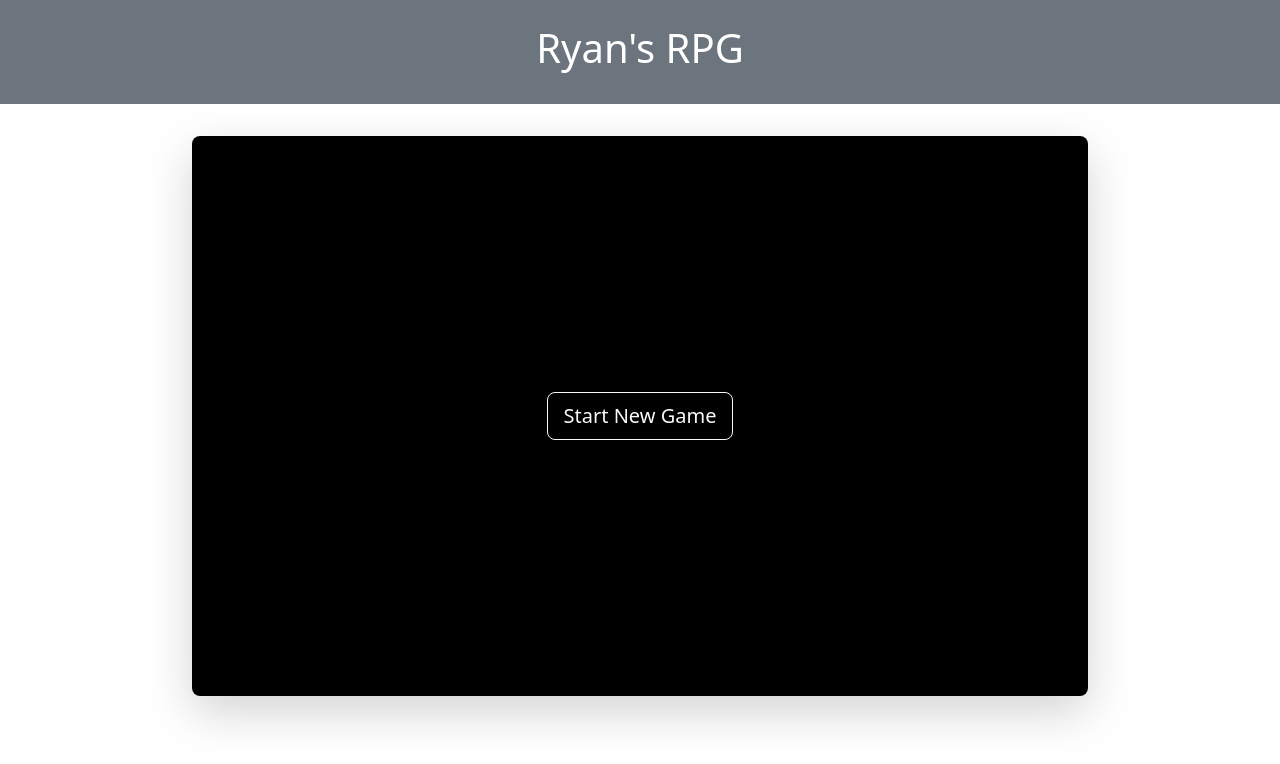
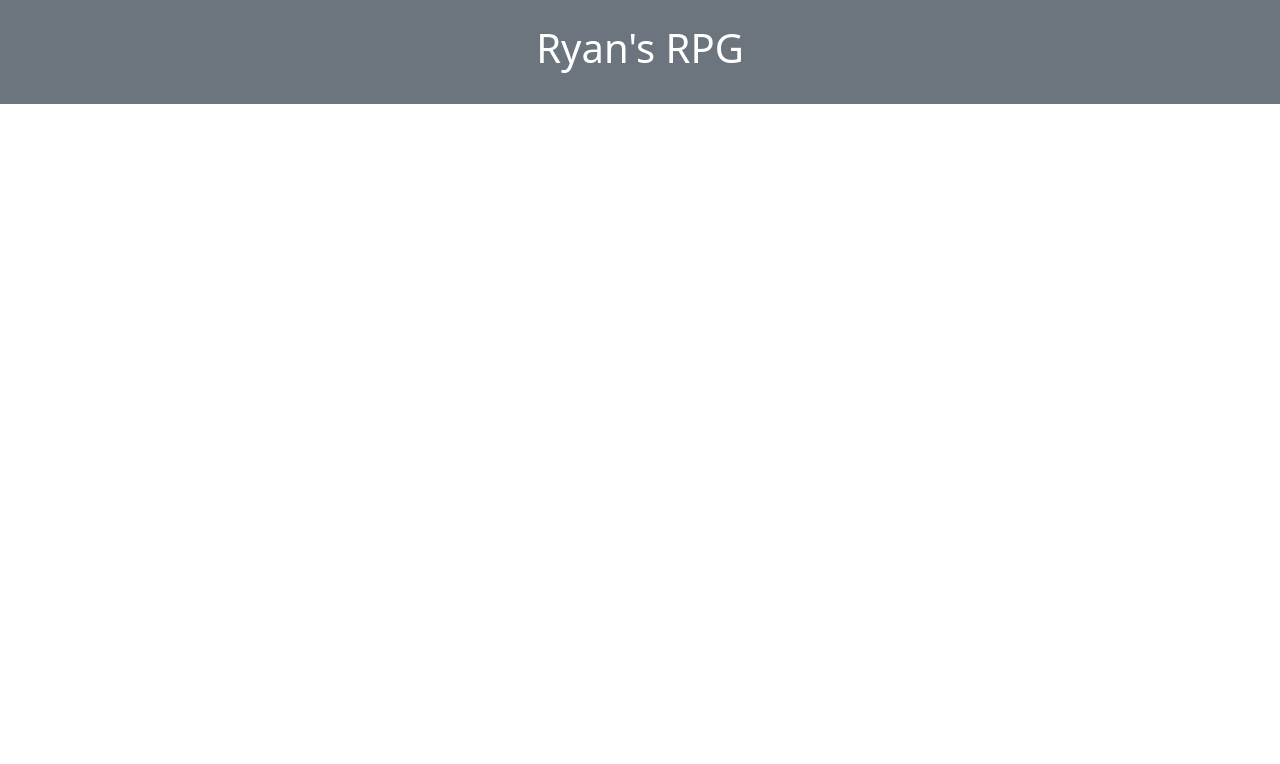
Before and after one commit to ryanfrynelson13/rpg, a React (Create React App) app: page / in a window 1280 px wide. Shown: the top 764 px of the page. Built offline with nearby package versions, Linux system fonts and the light colour scheme.

Commit message:
add react router + start game board

```diff
--- a/package.json
+++ b/package.json
@@ -6,9 +6,13 @@
     "@testing-library/jest-dom": "^5.16.5",
     "@testing-library/react": "^13.4.0",
     "@testing-library/user-event": "^13.5.0",
+    "localforage": "^1.10.0",
+    "match-sorter": "^6.3.1",
     "react": "^18.2.0",
     "react-dom": "^18.2.0",
+    "react-router-dom": "^6.4.5",
     "react-scripts": "5.0.1",
+    "sort-by": "^1.2.0",
     "web-vitals": "^2.1.4"
   },
   "scripts": {
--- a/src/App.jsx
+++ b/src/App.jsx
@@ -1,39 +1,17 @@
-import React, {useState} from "react";
-import GameInit from "./Init/GameInit";
+import { Outlet } from "react-router-dom";
 
-import Human from './models/Heros/Human'
-import Dwarf from './models/Heros/Dwarf'
-import Elf from './models/Heros/Elf'
-import Goblin from './models/Heros/Goblin'
-import Centaur from './models/Heros/Centaur'
 
-const classMap = new Map([
-  ['human', Human],
-  ['dwarf', Dwarf],
-  ['elf', Elf],
-  ['goblin', Goblin],
-  ['Centaur', Centaur],
-])
 
 
 function App() {
-  const [hasGameStarted, setHasGameStarted] = useState(false)
-  const [hero, setHero] = useState(false)
 
-  const getHeroInit = (heroInit) => {
-    const newHero = new (classMap.get(heroInit.class))(heroInit.name)
-    setHero(newHero)
-    setHasGameStarted(true)
-  }
   return (
     <div className="App">
       <header className="text-center bg-secondary p-4 text-white">
         <h1>Ryan's RPG</h1>
       </header>
       <main>
-        { !hasGameStarted ?  <GameInit getHeroInit={getHeroInit} />: ''}
-        <h2>{hero? 'Nom: '+ hero.name: ''}</h2>
-        <h2>{hero? 'Classe: '+ hero.class: ''}</h2>
+        <Outlet />
       </main>
     </div>
   );
--- a/src/Init/GameInit.jsx
+++ /dev/null
@@ -1,20 +0,0 @@
-import React, {useState} from "react";
-import StartGameInit from "./StartGameInit";
-import "../styles/game-init.css";
-import ChooseCharacter from "./ChooseCharacter";
-
-const GameInit = ({getHeroInit}) => {
-    const [isInitStarted, setIsInitStarted] = useState(false)
-
-    const startGame = () => {
-        setIsInitStarted(true)
-    }
-
-  return (
-    <div className="game-init shadow-lg">
-      { isInitStarted ? <ChooseCharacter initHero={(hero) => getHeroInit(hero)} /> : <StartGameInit startGame={startGame} />}
-    </div>
-  );
-};
-
-export default GameInit;
--- a/src/Init/StartGameInit.jsx
+++ /dev/null
@@ -1,11 +0,0 @@
-import React from "react";
-
-const StartGame = ({startGame}) => {
-  return (
-    <div className="start-game">
-      <button onClick={startGame} className="btn btn-lg btn-outline-light">Start New Game</button>
-    </div>
-  );
-};
-
-export default StartGame;
--- a/src/Init/ChooseCharacter.jsx
+++ b/src/Routes/ChooseCharacter.jsx
@@ -1,14 +1,32 @@
 import React, {useState} from "react";
+import { useNavigate } from "react-router-dom";
 import dwarf from '../img/heros/636271781394265550.png'
 import human from '../img/heros/636271801914013762.png'
 import elf from '../img/heros/636287075350739045.png'
 import goblin from '../img/heros/638062024584880857.png'
 import centaur from '../img/heros/dfae8441ec34f97d11fdf959000f1b7c.jpg'
 
-const ChooseCharacter = ({initHero}) => {
+import '../styles/game-init.css'
+
+import Human from '../models/Heros/Human'
+import Dwarf from '../models/Heros/Dwarf'
+import Elf from '../models/Heros/Elf'
+import Goblin from '../models/Heros/Goblin'
+import Centaur from '../models/Heros/Centaur'
+
+const classMap = new Map([
+  ['human', Human],
+  ['dwarf', Dwarf],
+  ['elf', Elf],
+  ['goblin', Goblin],
+  ['centaur', Centaur],
+])
+
+const ChooseCharacter = () => {
     const [chosenHeroType, setChosenHeroType ] = useState('human')
     const [chosenHeroTypeImg, setChosenHeroTypeImg ] = useState(human)
     const [hasChosenHeroType, sethasChosenHeroType ] = useState(false)
+    const navigate = useNavigate()
 
     const selectHeroType = (event) => {
       const valuesArr = event.target.value.split(',')
@@ -27,8 +45,9 @@ const ChooseCharacter = ({initHero}) => {
         name: event.target.name.value,
         class: chosenHeroType
       }
-      initHero(hero)
-      event.target.name.value = ''
+      const newHero = new (classMap.get(hero.class))(hero.name)
+      navigate('/game-board', { state: newHero});
+
     }
 
     const selectHeroTypeHTML = () => {
@@ -55,11 +74,13 @@ const ChooseCharacter = ({initHero}) => {
     }
 
   return (
-    <div className="d-flex mx-auto px-5">
-      <div className="hero-img">
-        <img className="img-fluid" src={chosenHeroTypeImg} alt="" />
+    <div className="game-init shadow-lg">
+      <div className="d-flex mx-auto px-5">
+        <div className="hero-img">
+          <img className="img-fluid" src={chosenHeroTypeImg} alt="" />
+        </div>
+        { hasChosenHeroType ? selectHeroName() : selectHeroTypeHTML()}
       </div>
-      { hasChosenHeroType ? selectHeroName() : selectHeroTypeHTML()}
     </div>
   );
 };
--- /dev/null
+++ b/src/Routes/GameBoard.jsx
@@ -0,0 +1,37 @@
+import React, {useState} from 'react'
+import { useLocation } from 'react-router-dom'
+
+import '../styles/game-board.css'
+
+import dwarf from '../img/heros/636271781394265550.png'
+import human from '../img/heros/636271801914013762.png'
+import elf from '../img/heros/636287075350739045.png'
+import goblin from '../img/heros/638062024584880857.png'
+import centaur from '../img/heros/dfae8441ec34f97d11fdf959000f1b7c.jpg'
+
+const classMap = new Map([
+    ['human', human],
+    ['dwarf', dwarf],
+    ['elf', elf],
+    ['goblin', goblin],
+    ['centaur', centaur],
+  ])
+
+const GameBoard = () => {
+    const {state} = useLocation()
+    const [hero, setHero]= useState(state)
+
+  return (
+    <div className='card m-4 border border-dark bg-dark text-white' style={{width: "18rem"}}>
+        <img src={classMap.get(hero.class)} className='card-img-top border border-dark' alt="" />
+        <h2 className='hero-name text-center '>{hero.name}</h2>
+        <ul className='stats'>
+            <li>Race: {hero.class}</li>
+            <li>Strength: {hero.strength}</li>
+            <li>HP: {hero.hp}</li>
+        </ul>
+    </div>
+  )
+}
+
+export default GameBoard
--- /dev/null
+++ b/src/Routes/GameInit.jsx
@@ -0,0 +1,17 @@
+import "../styles/game-init.css";
+import { Link } from "react-router-dom";
+
+
+const GameInit = () => {
+
+
+  return (
+    <div className="game-init shadow-lg">
+      <div className="start-game">
+        <Link to={'/game-init'} className="btn btn-lg btn-outline-light">Start New Game</Link>
+      </div>
+    </div>
+  );
+};
+
+export default GameInit;
--- a/src/index.jsx
+++ b/src/index.jsx
@@ -2,11 +2,41 @@ import React from 'react';
 import ReactDOM from 'react-dom/client';
 import App from './App';
 import reportWebVitals from './reportWebVitals';
+import {
+  createBrowserRouter,
+  RouterProvider,
+} from "react-router-dom";
+
+import GameInit from "./Routes/GameInit";
+import ChooseCharacter from './Routes/ChooseCharacter';
+import GameBoard from './Routes/GameBoard';
+
+const router = createBrowserRouter([
+  {
+    path: "/",
+    element: <App />,
+    children: [
+      {
+        path: "/start",
+        element: <GameInit  />,
+      },
+      {
+        path: "/game-init",
+        element: <ChooseCharacter  />,
+      },
+      {
+        path: "/game-board",
+        element: <GameBoard  />,
+      },
+    ]
+  },
+
+]);
 
 const root = ReactDOM.createRoot(document.getElementById('root'));
 root.render(
   <React.StrictMode>
-    <App />
+    <RouterProvider router={router} />
   </React.StrictMode>
 );
 
--- /dev/null
+++ b/src/styles/game-board.css
@@ -0,0 +1,8 @@
+.hero-name{
+    text-transform: capitalize;
+}
+
+.stats {
+    list-style: none;
+    text-transform: capitalize;
+}
```
Also changed, not shown: 1 other file (tests, documents, lock files or other folders).
